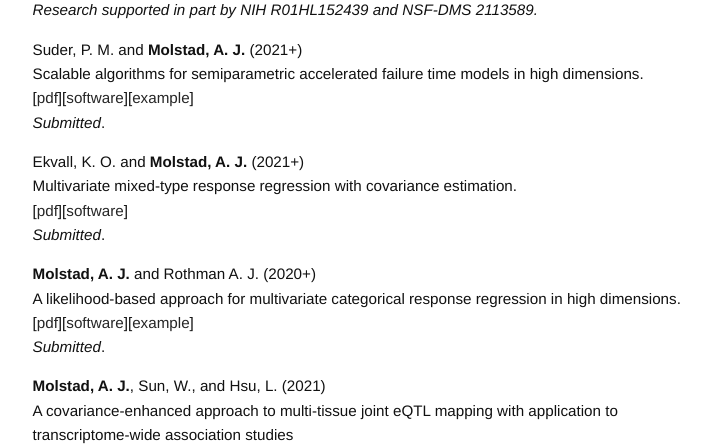
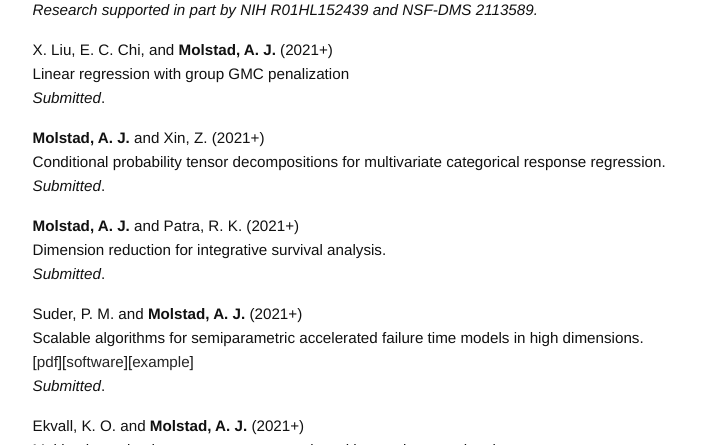
Before and after one commit to ajmolstad/ajmolstad.github.io, a Jekyll site: the page built from research.md, in a window 1280 px wide and 900 px high, cut to the strip 455-900 px from the top of the window. Shown: the whole strip, without its empty margins (275-986 px from the left). Built offline with Jekyll 4.4.1, drawn with Linux system fonts in a browser that asks for light colours.

Commit message:
Update research.md

```diff
--- a/research.md
+++ b/research.md
@@ -8,16 +8,18 @@ permalink: /research/
 
 *Research supported in part by NIH R01HL152439 and NSF-DMS 2113589.*
 
+X. Liu, E. C. Chi, and **Molstad, A. J.** (2021+) <br>
+Linear regression with group GMC penalization <br>
+*Submitted*. <br>
 
-<!-- **Molstad, A. J.** and Xin, Z. (2021+)<br>
+**Molstad, A. J.** and Xin, Z. (2021+)<br>
 Conditional probability tensor decompositions for
 multivariate categorical response regression. <br>
 *Submitted*. <br>
- -->
 
-<!-- **Molstad, A. J.** and Patra, R. K. (2021+)<br>
+**Molstad, A. J.** and Patra, R. K. (2021+)<br>
 Dimension reduction for integrative survival analysis. <br>
-*Submitted*. <br> -->
+*Submitted*. <br>
 
 Suder, P. M. and **Molstad, A. J.** (2021+) <br>
 Scalable algorithms for semiparametric accelerated failure time models in high dimensions.<br>
```
